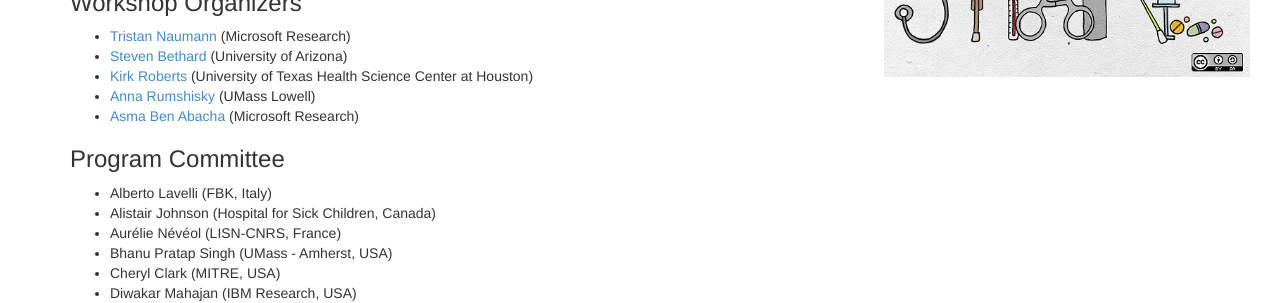
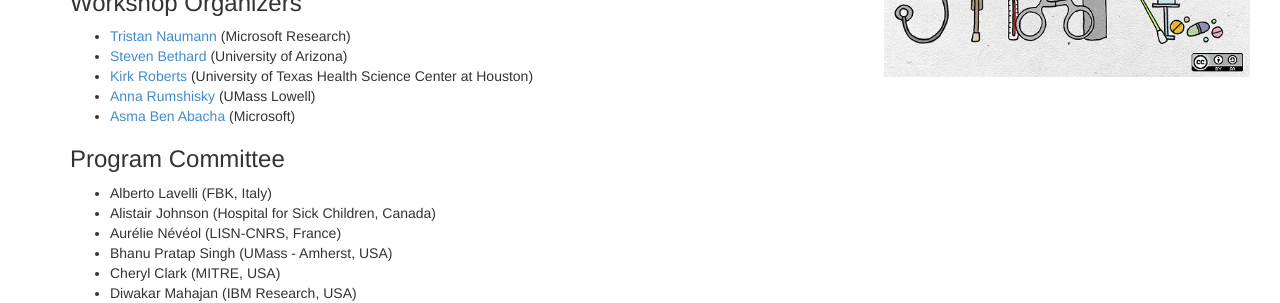
Before and after one commit to clinical-nlp/clinical-nlp.github.io, a Jekyll site: the page built from 2023/committee.md, in a window 1280 px wide and 1163 px high. Shown: the part 319-622 px from the top of the window. Built offline with Jekyll 4.4.1, drawn with Linux system fonts in a browser that asks for light colours; nearby versions of some CDN libraries; comment, search, counter and statistics services are not loaded.

Commit message:
Update organizing_committee.yml

```diff
--- a/_data/2023/organizing_committee.yml
+++ b/_data/2023/organizing_committee.yml
@@ -22,5 +22,5 @@
 
   - first_name: Asma
     last_name: Ben Abacha
-    institution: Microsoft Research
-    homepage: https://sites.google.com/site/asmabenabacha
+    institution: Microsoft
+    homepage: https://www.microsoft.com/en-us/research/people/abenabacha/
```
